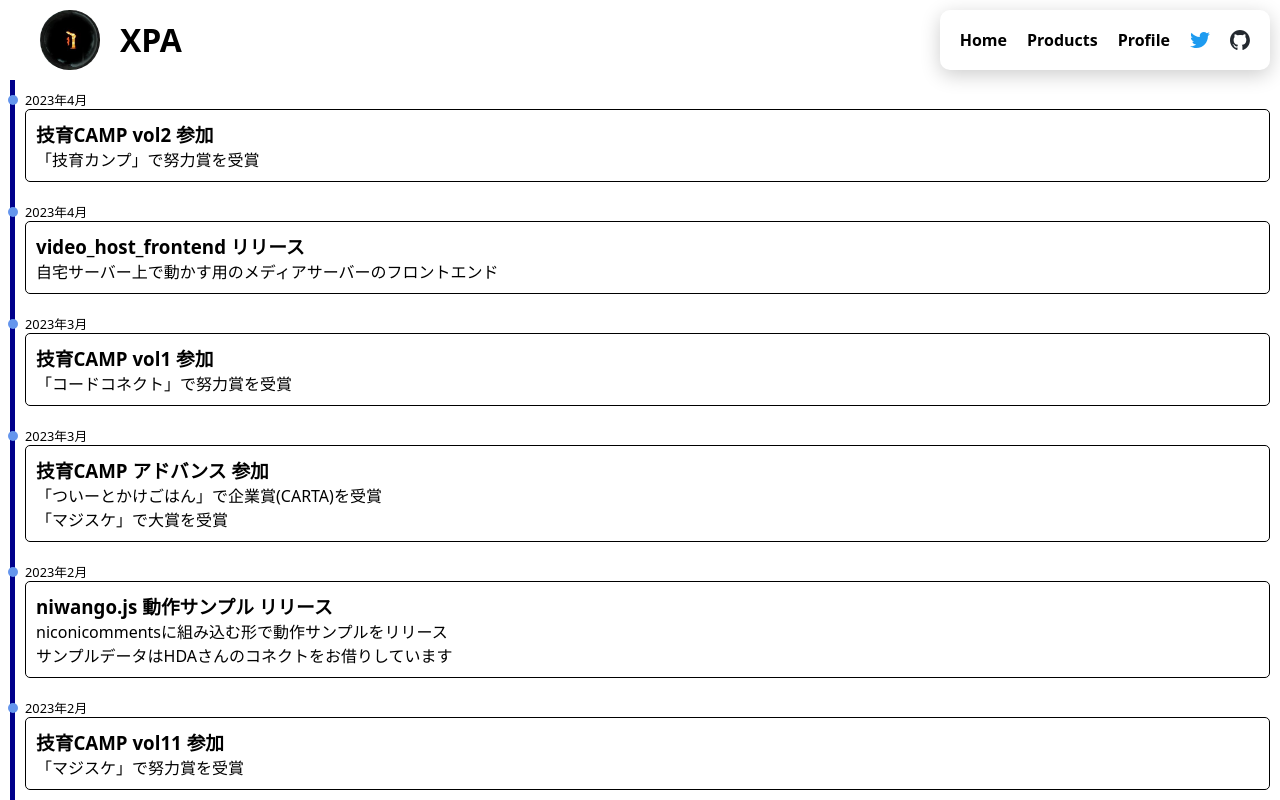
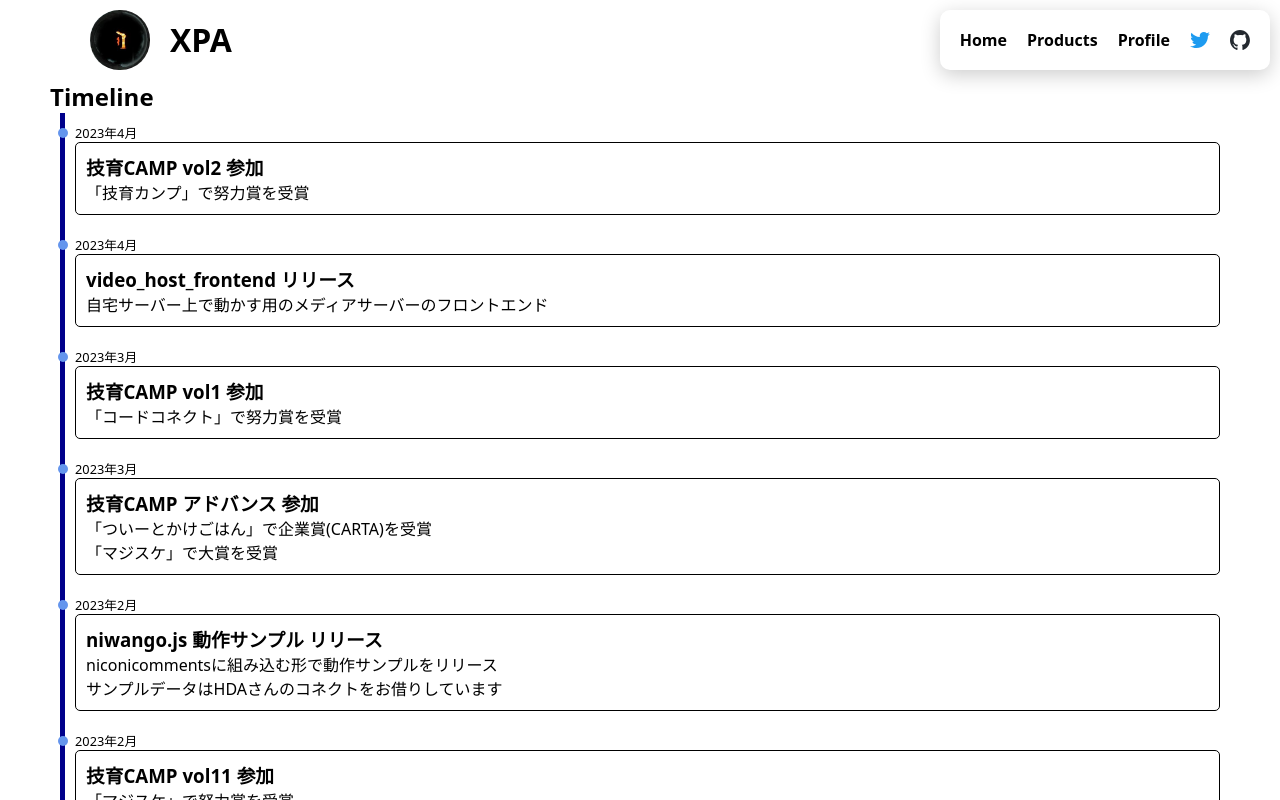
Before and after one commit to xpadev-net/portfolio, a Next.js app: page / in a window 1280 px wide. Shown: the top 800 px of the page. Built offline with nearby package versions, Linux system fonts and the light colour scheme.

Commit message:
improve: change style

```diff
--- a/src/components/header/index.tsx
+++ b/src/components/header/index.tsx
@@ -20,16 +20,16 @@ const Header = ({ id }: props) => {
         <span className={Styles.span}>XPA</span>
       </h1>
       <nav className={Styles.nav}>
-        <Link href={"#home"} className={Styles.link}>
+        <a href={"#home"} className={Styles.link}>
           Home
-        </Link>
-        <Link href={"#products"} className={Styles.link}>
+        </a>
+        <a href={"#products"} className={Styles.link}>
           Products
-        </Link>
-        <Link href={"#profile"} className={Styles.link}>
+        </a>
+        <a href={"#profile"} className={Styles.link}>
           Profile
-        </Link>
-        <Link
+        </a>
+        <a
           href={"https://twitter.com/xpadev"}
           target={"_blank"}
           className={Styles.link}
@@ -40,8 +40,8 @@ const Header = ({ id }: props) => {
             width={20}
             height={20}
           />
-        </Link>
-        <Link
+        </a>
+        <a
           href={"https://github.com/xpadev-net"}
           target={"_blank"}
           className={Styles.link}
@@ -52,7 +52,7 @@ const Header = ({ id }: props) => {
             width={20}
             height={20}
           />
-        </Link>
+        </a>
       </nav>
     </header>
   );
--- a/src/components/timeline/index.tsx
+++ b/src/components/timeline/index.tsx
@@ -7,6 +7,7 @@ type props = {
 const Timeline = ({ id }: props) => {
   return (
     <div id={id}>
+      <h2>Timeline</h2>
       <TimelineItem date={"2023年4月"}>
         <h3>技育CAMP vol2 参加</h3>
         <p>「技育カンプ」で努力賞を受賞</p>
--- a/src/pages/index.tsx
+++ b/src/pages/index.tsx
@@ -1,12 +1,13 @@
+import Styles from "@/styles/Index.module.css";
 import { Header } from "@/components/header";
 import { Timeline } from "@/components/timeline";
 
 const Index = () => {
   return (
-    <>
+    <div className={Styles.wrapper}>
       <Header id={"home"} />
       <Timeline id={"products"} />
-    </>
+    </div>
   );
 };
 
--- /dev/null
+++ b/src/styles/Index.module.css
@@ -0,0 +1,5 @@
+.wrapper {
+  max-width: 1200px;
+  margin: 0 auto;
+  padding: 0 10px;
+}
--- a/src/styles/globals.css
+++ b/src/styles/globals.css
@@ -6,9 +6,10 @@
 
 html,
 body {
-  max-width: 100vw;
-  overflow-x: hidden;
   font-family: system-ui, "Segoe UI", Roboto, Helvetica, Arial, sans-serif,
     "Apple Color Emoji", "Segoe UI Emoji";
+}
+
+html {
   scroll-behavior: smooth;
 }
```
Also changed, not shown: src/styles/Home.module.css (added).
